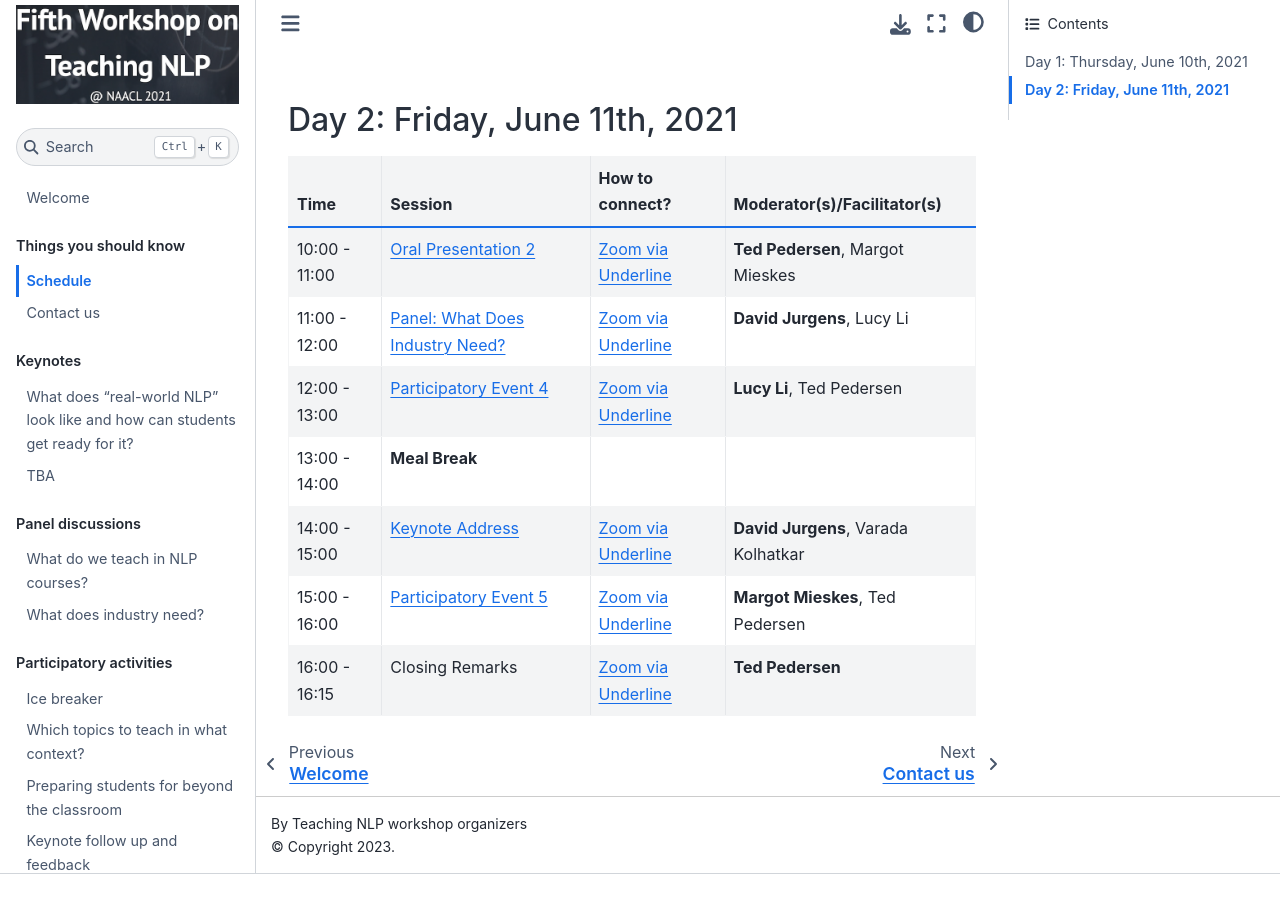
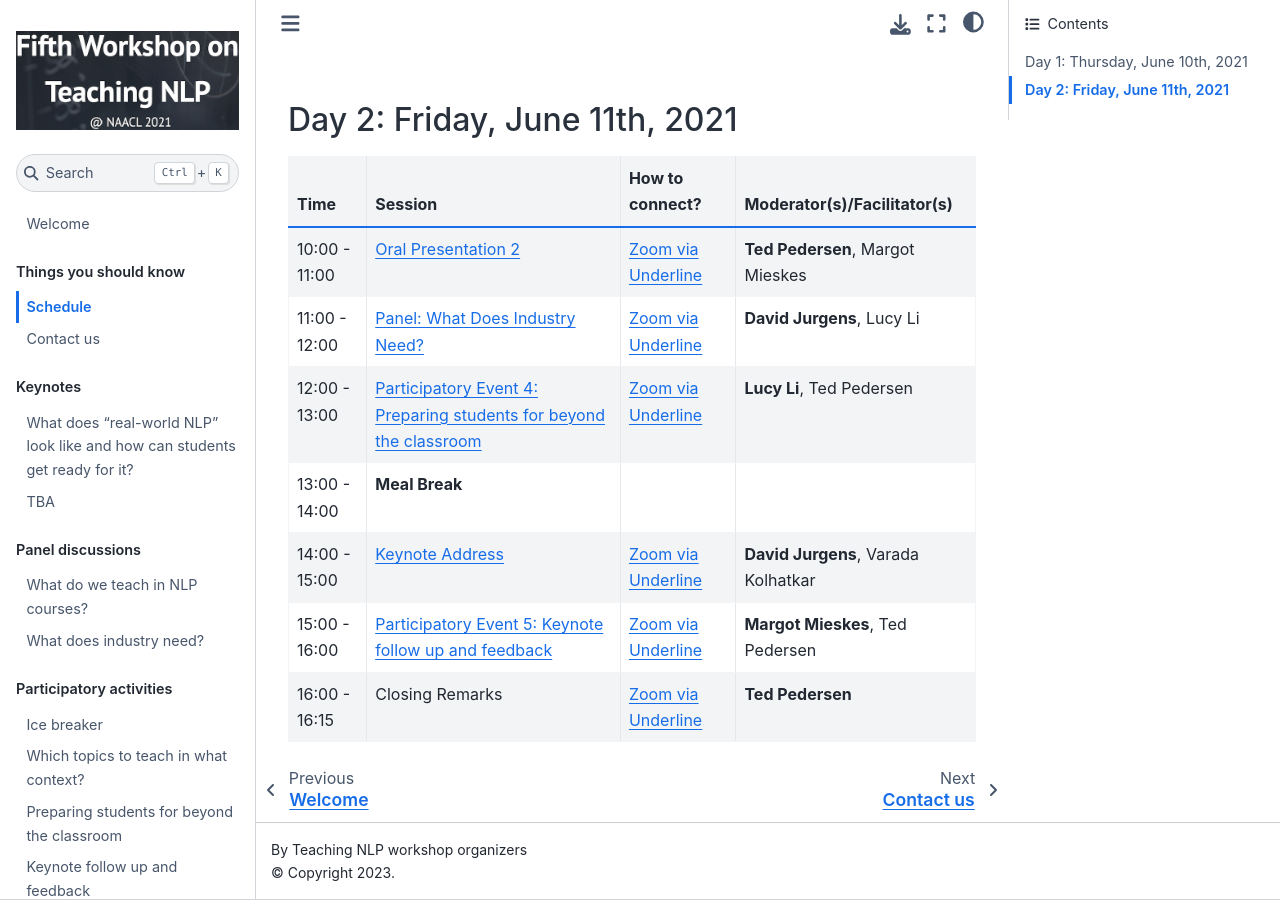
Before and after one commit to TeachingNLP/workshop-book, a Jupyter Book: the page built from schedule.md, in a window 1280 px wide and 900 px high, scrolled down 1530 px. Built offline with Jupyter Book 1.0.4 settings and Sphinx 7.4.7 and the Sphinx Book theme 1.1.4, drawn with Linux system fonts in a browser that asks for light colours; before the commit the page ends 2404 px from its top, so only the background shows below that.

Commit message:
updating

```diff
--- a/schedule.md
+++ b/schedule.md
@@ -35,8 +35,8 @@
 | :---------------- | :------------------------------ | :----------------- | :----------------- |
 | 10:00 - 11:00 |    [Oral Presentation 2](oral-talks/talk2.md) |         [Zoom  via Underline](https://underline.io/events/122/sessions?eventSessionId=4302)            |   **Ted Pedersen**, Margot Mieskes                  |  |
 | 11:00 - 12:00 |  [Panel: What Does Industry Need?](panels/industry.md) |         [Zoom  via Underline](https://underline.io/events/122/sessions?eventSessionId=4302)  | **David Jurgens**, Lucy Li  |
-| 12:00 - 13:00 |  [Participatory Event 4](activities/industry-panel-follow-up.md) |         [Zoom  via Underline](https://underline.io/events/122/sessions?eventSessionId=4302)            | **Lucy Li**, Ted Pedersen |
+| 12:00 - 13:00 |  [Participatory Event 4: Preparing students for beyond the classroom](activities/industry-panel-follow-up.md) |         [Zoom  via Underline](https://underline.io/events/122/sessions?eventSessionId=4302)            | **Lucy Li**, Ted Pedersen |
 | 13:00 - 14:00  |    **Meal Break**                              |                        |                     |  |
 | 14:00 - 15:00  |  [Keynote Address](keynotes/jason_eisner.md)   |         [Zoom  via Underline](https://underline.io/events/122/sessions?eventSessionId=4302)  | **David Jurgens**, Varada Kolhatkar  |
-| 15:00 - 16:00  |    [Participatory Event 5](activities/feedback.md)          |         [Zoom  via Underline](https://underline.io/events/122/sessions?eventSessionId=4302)            |  **Margot Mieskes**, Ted Pedersen |
+| 15:00 - 16:00  |    [Participatory Event 5: Keynote follow up and feedback](activities/feedback.md)          |         [Zoom  via Underline](https://underline.io/events/122/sessions?eventSessionId=4302)            |  **Margot Mieskes**, Ted Pedersen |
 | 16:00 - 16:15   |   Closing Remarks              |         [Zoom  via Underline](https://underline.io/events/122/sessions?eventSessionId=4302)            |     **Ted Pedersen** |
```
